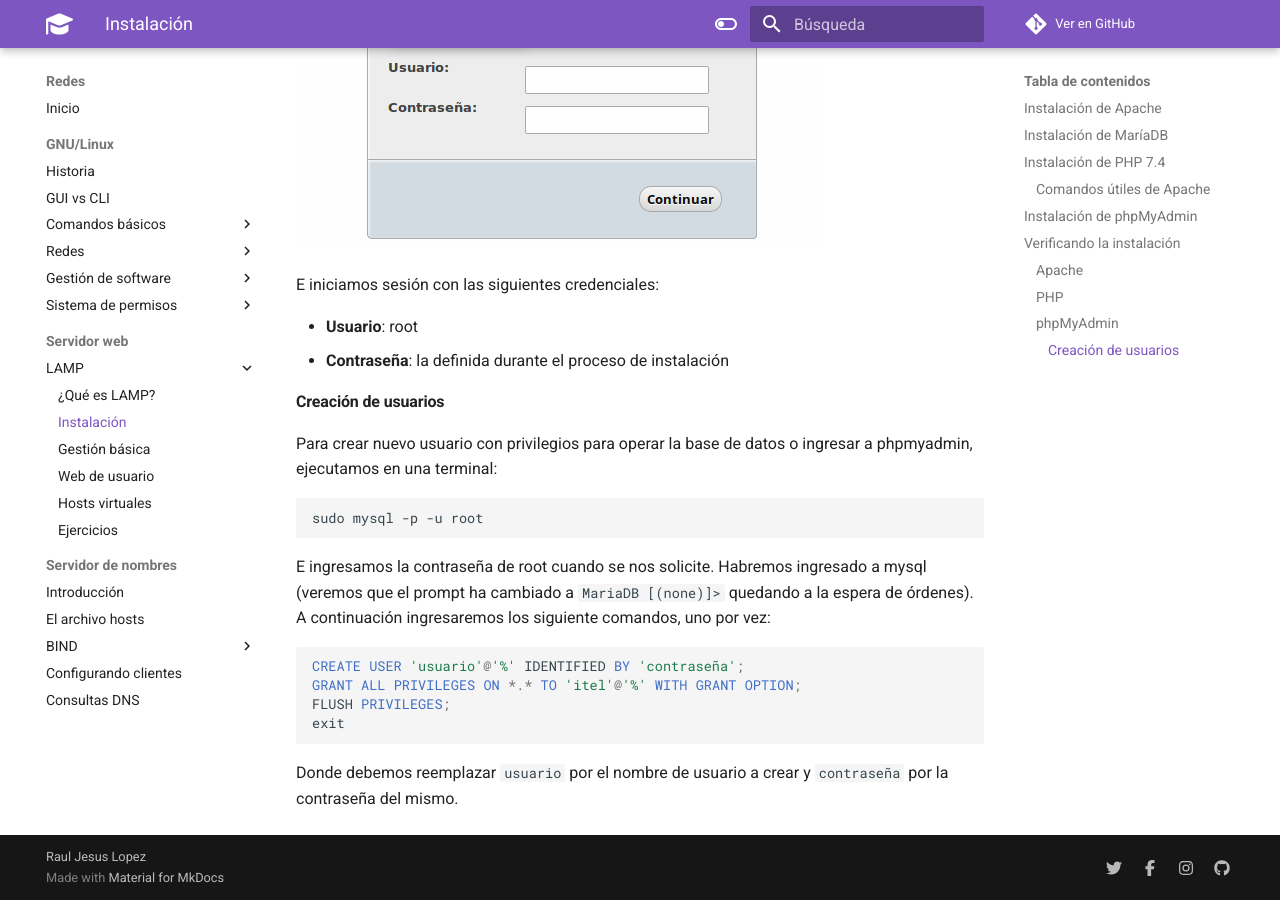
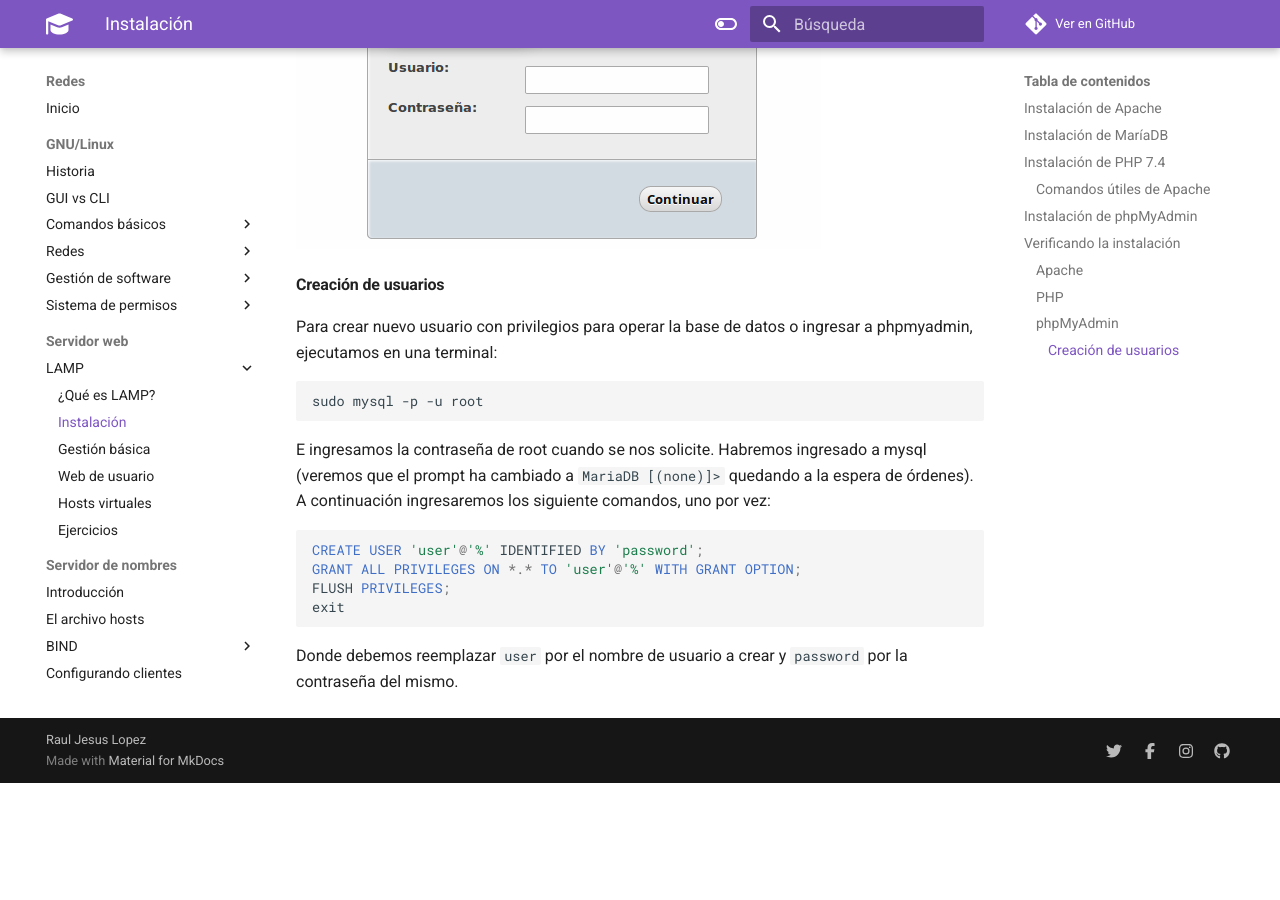
Before and after one commit to la9una/redes, an MkDocs documentation site: the page built from docs/lamp/lamp-install.md, in a window 1280 px wide and 900 px high, scrolled down 3605 px. Built offline with MkDocs 1.6.1 and Material for MkDocs 9.7.7, drawn with Linux system fonts in a browser that asks for light colours; comment, search, counter and statistics services are not loaded; the version menu is left out; after the commit the page ends 4388 px from its top, so only the background shows below that.

Commit message:
Adición de creación de usuarios con privilegios para administrar la base de datos en LAMP/Instalacion

````diff
--- a/docs/lamp/lamp-install.md
+++ b/docs/lamp/lamp-install.md
@@ -101,11 +101,6 @@
 
 ![phpMyAdmin](imgLamp/lampPhpMyAdmin.png)
 
-E iniciamos sesión con las siguientes credenciales:
-
-* **Usuario**: root
-* **Contraseña**: la definida durante el proceso de instalación
-
 #### Creación de usuarios
 Para crear nuevo usuario con privilegios para operar la base de datos o ingresar a phpmyadmin, ejecutamos en una terminal:
 
@@ -115,9 +110,9 @@
 E ingresamos la contraseña de root cuando se nos solicite. Habremos ingresado a mysql (veremos que el prompt ha cambiado a `MariaDB [(none)]> ` quedando a la espera de órdenes). A continuación ingresaremos los siguiente comandos, uno por vez:
 
 ```sql
-CREATE USER 'usuario'@'%' IDENTIFIED BY 'contraseña';
-GRANT ALL PRIVILEGES ON *.* TO 'itel'@'%' WITH GRANT OPTION;
+CREATE USER 'user'@'%' IDENTIFIED BY 'password';
+GRANT ALL PRIVILEGES ON *.* TO 'user'@'%' WITH GRANT OPTION;
 FLUSH PRIVILEGES;
 exit
 ```
-Donde debemos reemplazar `usuario` por el nombre de usuario a crear y `contraseña` por la contraseña del mismo.
+Donde debemos reemplazar `user` por el nombre de usuario a crear y `password` por la contraseña del mismo.
````
Also changed, not shown: site/lamp/lamp-install/index.html, site/search/search_index.json, 1 other file.
